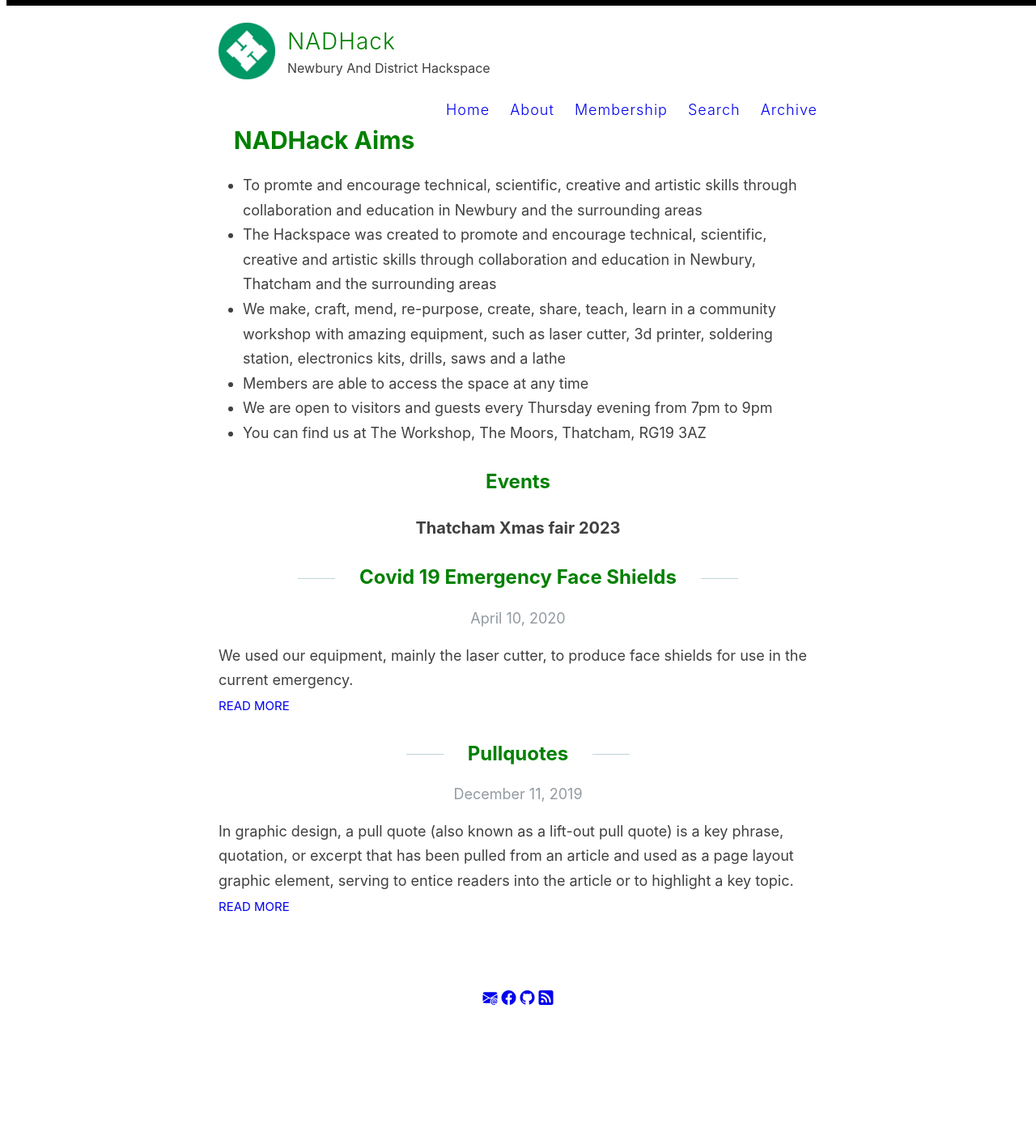
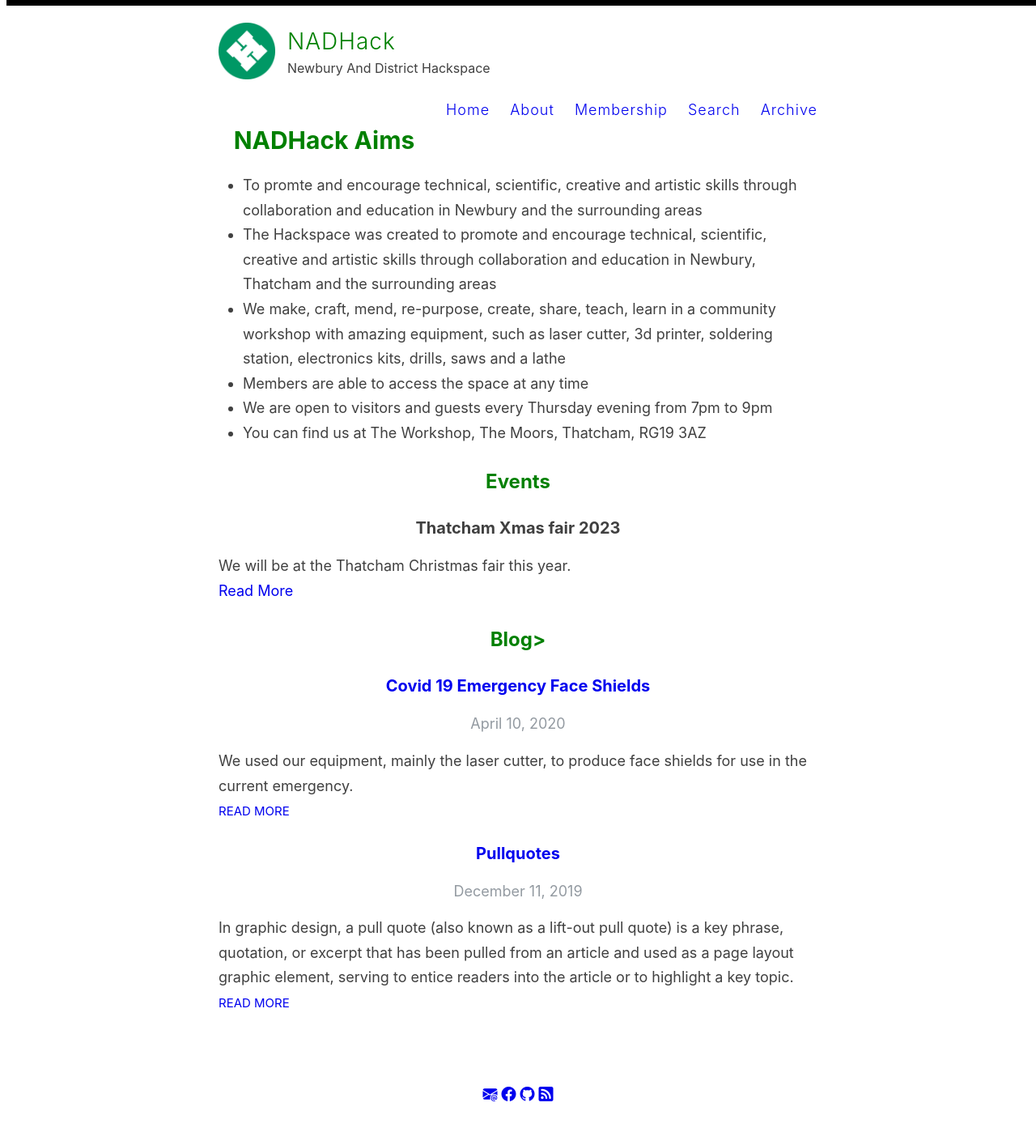
Before and after one commit to nadhack/nhsite, a Jekyll site: the page built from index.html, in a window 1280 px wide. Shown: the whole page at 81% size. Built offline with Jekyll 4.4.1, drawn with Linux system fonts in a browser that asks for light colours; the list of posts is cut into pages by our own code; before the commit the page ends 1294 px from its top, so only the background shows below that.

Commit message:
improve event sample

```diff
--- a/_events/2023-12-01-Thatcham-xmas-fair.md
+++ b/_events/2023-12-01-Thatcham-xmas-fair.md
@@ -3,6 +3,7 @@ layout: event
 title:  "Thatcham Xmas fair 2023"
 event_date:   2023-12-01
 categories: [Xmas,Fair]
+excerpt: We will be at the Thatcham Christmas fair this year.
 ---
 
 We will be at the fair again this year - bringing along lorem ipsum
--- a/index.html
+++ b/index.html
@@ -6,15 +6,25 @@ layout: default
 {{ aims_include | markdownify }}
 
 <h2>Events</h2>
-{% for event in site.events %}
-  <h3>{{ event.title }}</h3>
-{% endfor %}
+<div class="posts">
+  {% for event in site.events %}
+    <article class="post"></article>
+      <h3>{{ event.title }}</h3>
+      <div class="entry">
+        {{ event.excerpt }}
+      </div>
 
+      <a href="{{ site.baseurl }}{{ event.url }}" class="read-more">Read More</a>
+    </article>
+  {% endfor %}
+</div>
+
+<h2>Blog></h2>
 <div class="posts">
   {% for post in paginator.posts %}
     <article class="post">
       <a href="{{ site.baseurl }}{{ post.url }}">
-        <h2>{{ post.title }}</h2>
+        <h3>{{ post.title }}</h3>
 
         <div>
           <p class="post_date">{{ post.date | date: "%B %e, %Y" }}</p>
```
